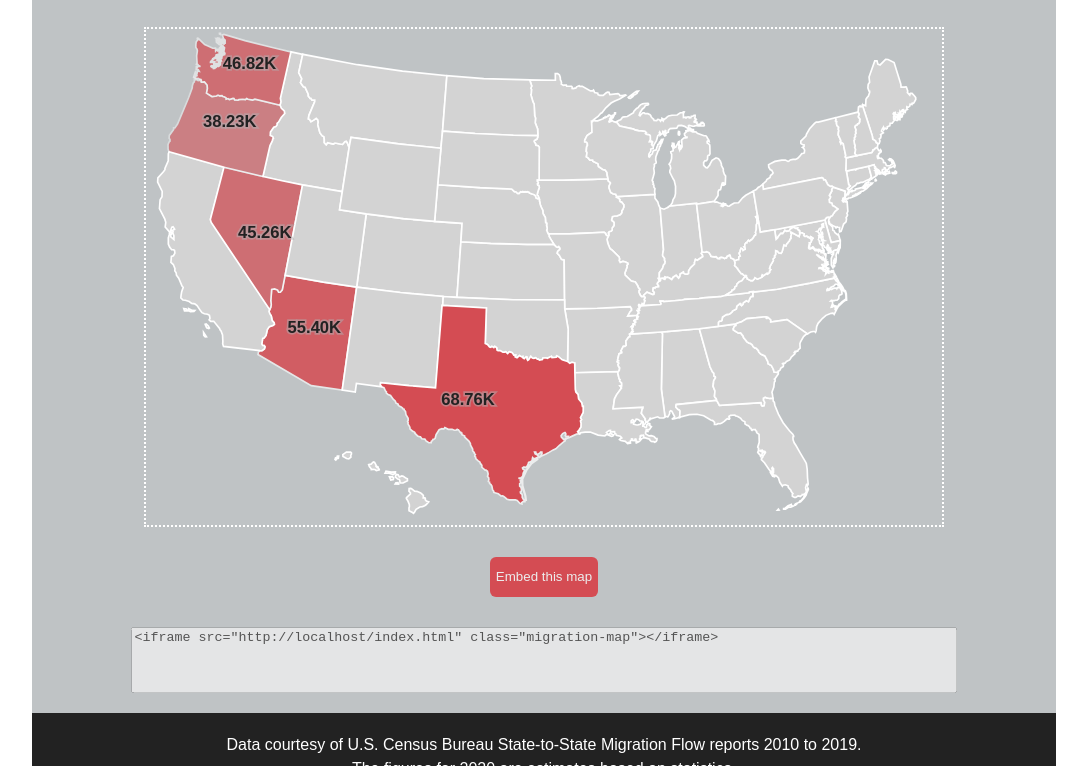
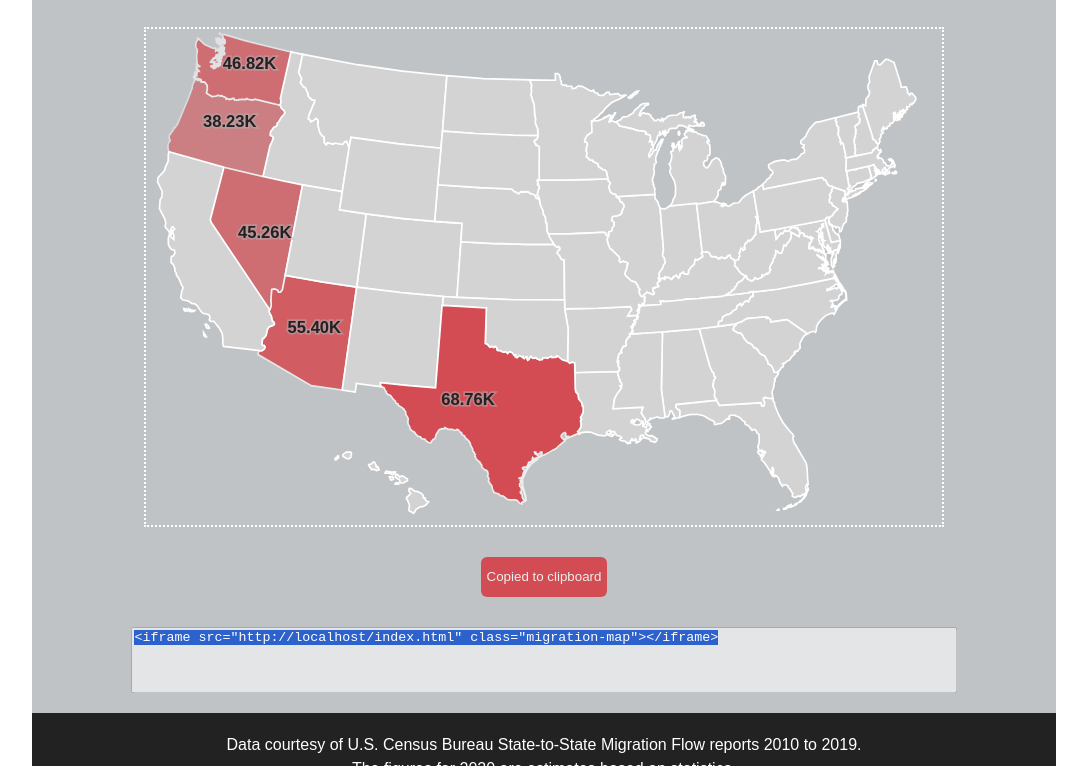
Before and after one commit to mmplanic/US-migration-map, a plain HTML site: page index.html in a window 1280 px wide. Both pictures are taken after a click on the button "Embed this map". Shown: the part 271-1037 px from the top of the page, without its empty margins (96-1183 px from the left). Drawn offline with Linux system fonts and the light colour scheme.

Commit message:
copy to clipboard added

```diff
--- a/assets/index.js
+++ b/assets/index.js
@@ -170,7 +170,20 @@ function onSelect(selected){
 
 function showEmbedCode(e) {
     embedCodeEl.style.display = 'inline-block';
+    embedCodeEl.focus();
+    embedCodeEl.select();
+
+    try {
+      var successful = document.execCommand('copy');
+        if (successful) {
+            e.target.innerText = "Copied to clipboard";
+      }
+      //console.log('Fallback: Copying text command was ' + msg);
+    } catch (err) {
+      console.error('Fallback: Oops, unable to copy', err);
+    }
     e.target.disabled = true;
+    embedCodeEl.disabled = true;
 }
 
 let lastHovered = 'none'
--- a/index.html
+++ b/index.html
@@ -298,7 +298,7 @@
 
         <div class="embed-section">
             <button class="embed-btn">Embed this map</button>
-            <textarea readonly disabled class="embed-code"></textarea>
+            <textarea readonly class="embed-code"></textarea>
         </div>
 
         <div class="footer-section">
```
